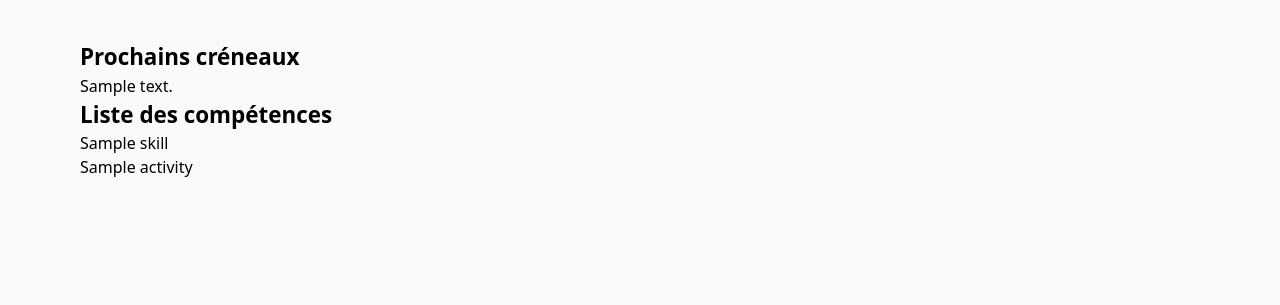
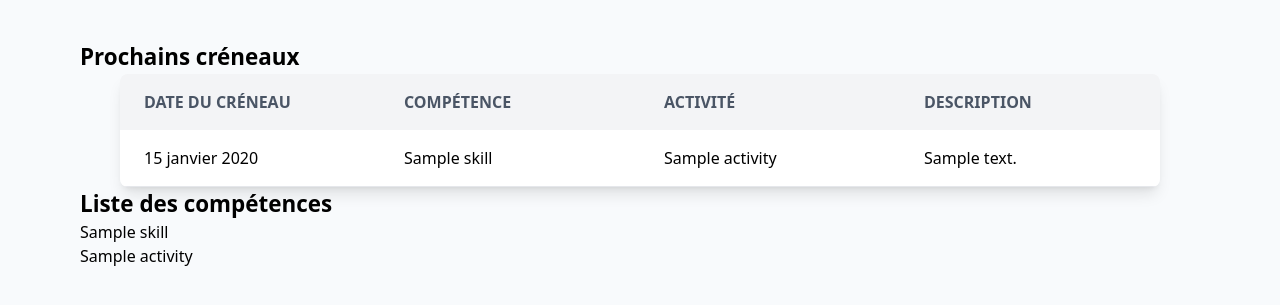
Before and after one commit to SamuelFMS/17-Evaluation-Web-Python, a Django app: page / in a window 1280 px wide. Shown: the part 96-401 px from the top of the page. Run offline with Django 5.2, Linux system fonts and the light colour scheme; tables that the repository leaves empty hold one stand-in row (values such as "Sample post").

Commit message:
feat: Ajout d'un tableau pour les creneaux

```diff
--- a/djangoevaluation/echangecompetence/templates/echangecompetence/index.html
+++ b/djangoevaluation/echangecompetence/templates/echangecompetence/index.html
@@ -2,11 +2,7 @@
 {% block main %}
 <h1>Prochains créneaux</h1>
 {% if index_tuple.0 and index_tuple.0|length > 0 %}
-    <ul>
-    {% for planActivity in index_tuple.0 %}
-        <li><a href="{% url 'echangecompetence:detailActivity' planActivity.id %}">{{ planActivity.description }}</a></li>
-    {% endfor %}
-    </ul>
+{% include "echangecompetence/tableau_creneau.html" with planActivities=index_tuple.0 %}
 {% else %}
     <p>Aucune activité planifiée disponible.</p>
 {% endif %}
--- /dev/null
+++ b/djangoevaluation/echangecompetence/templates/echangecompetence/tableau_creneau.html
@@ -0,0 +1,24 @@
+<!-- passage de variable planActivities-->
+<!-- https://tailwindflex.com/@oliver-hansen/table-template-2 -->
+<div class="shadow-lg rounded-lg overflow-hidden mx-4 md:mx-10">
+    <table class="w-full table-fixed">
+        <thead>
+            <tr class="bg-gray-100">
+                <th class="w-1/4 py-4 px-6 text-left text-gray-600 font-bold uppercase">Date du créneau</th>
+                <th class="w-1/4 py-4 px-6 text-left text-gray-600 font-bold uppercase">Compétence</th>
+                <th class="w-1/4 py-4 px-6 text-left text-gray-600 font-bold uppercase">Activité</th>
+                <th class="w-1/4 py-4 px-6 text-left text-gray-600 font-bold uppercase">Description</th>
+            </tr>
+        </thead>
+        <tbody class="bg-white">
+            {% for planActivity in planActivities %}
+            <tr onclick="location.href='{% url 'echangecompetence:detailActivity' planActivity.id %}'" class="cursor-pointer hover:bg-gray-100">
+                <td class="py-4 px-6 border-b border-gray-200 truncate">{{ planActivity.date }}</td>
+                <td class="py-4 px-6 border-b border-gray-200 truncate">{{ planActivity.activity.skill.name }}</td>
+                <td class="py-4 px-6 border-b border-gray-200 truncate">{{ planActivity.activity.name }}</td>
+                <td class="py-4 px-6 border-b border-gray-200 truncate">{{ planActivity.description }}</td>
+            </tr>
+            {% endfor %}
+        </tbody>
+    </table>
+</div>
```
